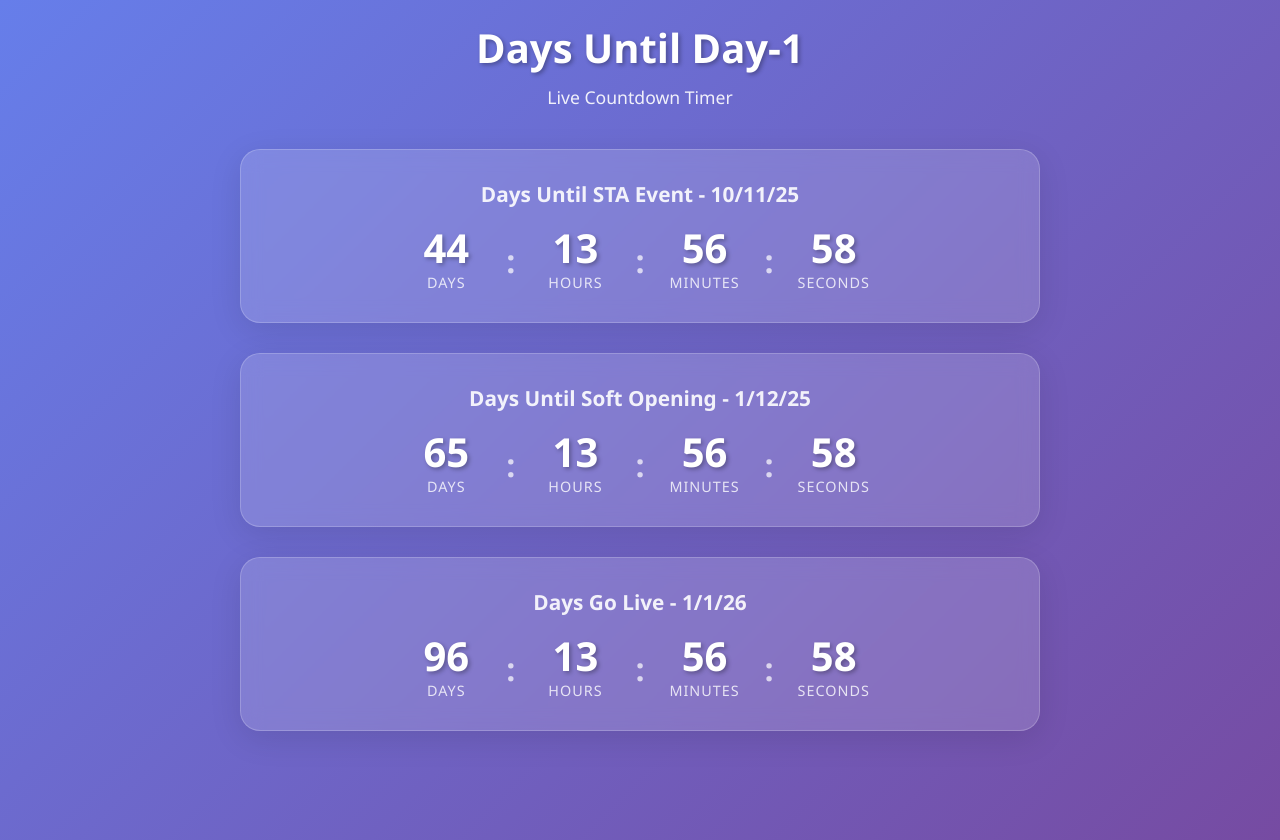
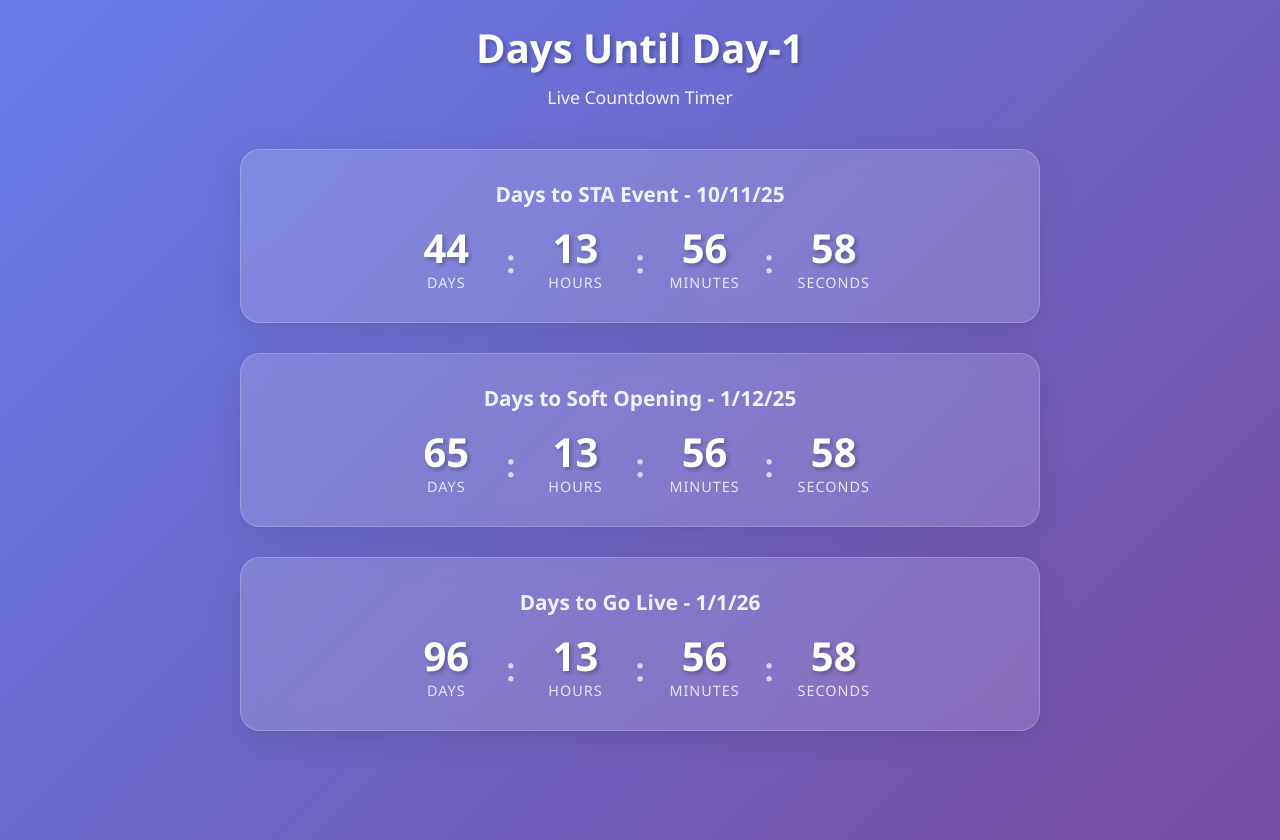
Before and after one commit to YasserAlaska/Day-1-Counter, a plain HTML site: page index.html in a window 1280 px wide. Drawn offline with Linux system fonts and the light colour scheme.

Commit message:
Update index.html

```diff
--- a/index.html
+++ b/index.html
@@ -152,17 +152,17 @@
 
     <div class="counters-container">
         <div class="counter-card">
-            <div class="counter-title">Days Until STA Event - 10/11/25</div>
+            <div class="counter-title">Days to STA Event - 10/11/25</div>
             <div id="countdown1" class="countdown"></div>
         </div>
 
         <div class="counter-card">
-            <div class="counter-title">Days Until Soft Opening - 1/12/25</div>
+            <div class="counter-title">Days to Soft Opening - 1/12/25</div>
             <div id="countdown2" class="countdown"></div>
         </div>
 
         <div class="counter-card">
-            <div class="counter-title">Days Go Live - 1/1/26</div>
+            <div class="counter-title">Days to Go Live - 1/1/26</div>
             <div id="countdown3" class="countdown"></div>
         </div>
     </div>
```
